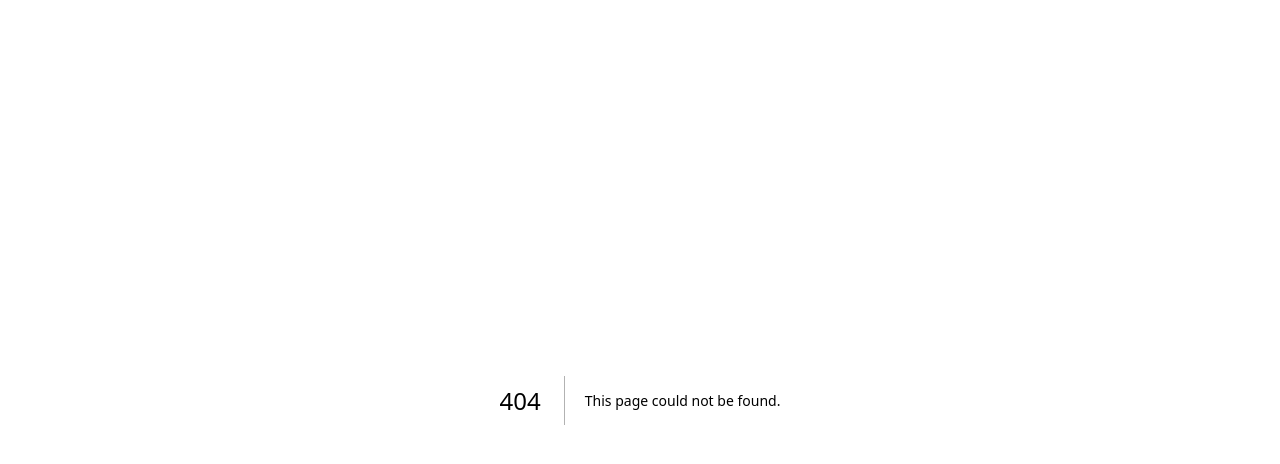
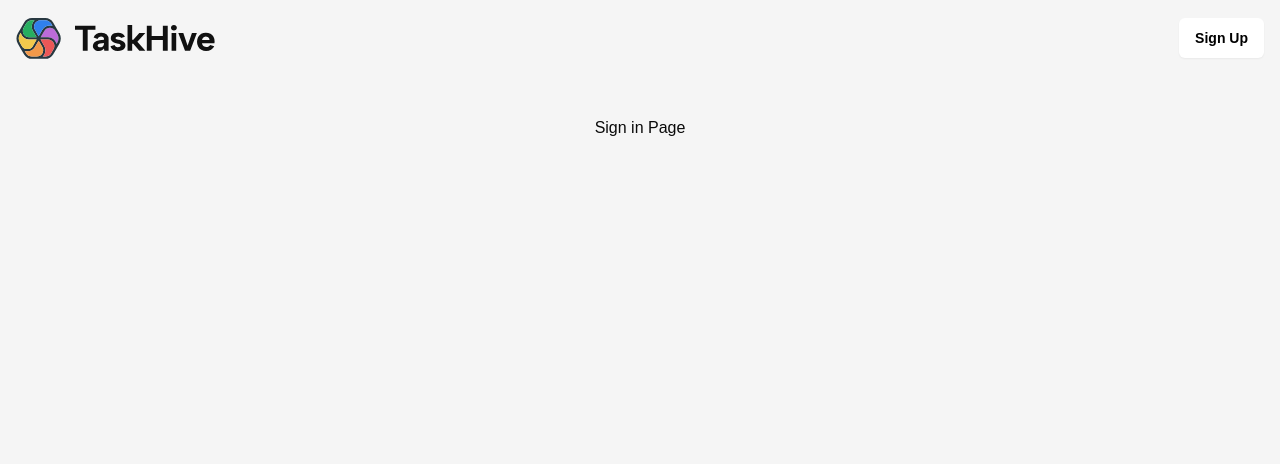
Before and after one commit to DogukanErzurum/taskhive, a Next.js app: page /sign-in in a window 1280 px wide. Before the commit this address had no page. Shown: the top 464 px of the page. Built offline with nearby package versions, Linux system fonts and the light colour scheme.

Commit message:
Login page and registration page started

```diff
--- a/package.json
+++ b/package.json
@@ -14,6 +14,7 @@
     "@radix-ui/react-checkbox": "^1.3.3",
     "@radix-ui/react-dialog": "^1.1.15",
     "@radix-ui/react-dropdown-menu": "^2.1.16",
+    "@radix-ui/react-icons": "^1.3.2",
     "@radix-ui/react-label": "^2.1.7",
     "@radix-ui/react-popover": "^1.1.15",
     "@radix-ui/react-scroll-area": "^1.2.10",
--- /dev/null
+++ b/src/app/(auth)/layout.tsx
@@ -0,0 +1,43 @@
+"use client";
+
+import Image from "next/image";
+import Link from "next/link";
+import { usePathname } from "next/navigation";
+import React from "react";
+
+import { Button } from "@/components/ui/button";
+
+interface AuthLayoutProps {
+  children: React.ReactNode;
+}
+const AuthLayout = ({ children }: AuthLayoutProps) => {
+  const pathname = usePathname();
+  const isSignIn = pathname === "/sign-in";
+
+  return (
+    <main className="min-h-screen bg-neutral-100">
+      <div className="mx-auto max-w-screen-2xl p-4">
+        <nav className="flex items-center justify-between">
+          <Image
+            src="/logo.svg"
+            alt="logo"
+            width={200}
+            height={100}
+          />
+          <Button
+            asChild
+            variant="secondary">
+            <Link href={isSignIn ? "/sign-up" : "/sign-in"}>
+              {isSignIn ? "Sign Up" : "Login"}
+            </Link>
+          </Button>
+        </nav>
+        <div className="flex flex-col items-center justify-center pt-4 md:pt-14">
+          {children}
+        </div>
+      </div>
+    </main>
+  );
+};
+
+export default AuthLayout;
--- /dev/null
+++ b/src/app/(auth)/sign-in/page.tsx
@@ -0,0 +1,9 @@
+const SignInPage =  () => {
+  return (
+    <div>
+        Sign in Page
+    </div>
+  );
+};
+
+export default SignInPage;
--- /dev/null
+++ b/src/app/(auth)/sign-up/page.tsx
@@ -0,0 +1,9 @@
+const SignUpPage =  () => {
+    return (
+      <div>
+          Sign up Page
+      </div>
+    );
+  };
+
+  export default SignUpPage;
--- a/src/app/layout.tsx
+++ b/src/app/layout.tsx
@@ -14,7 +14,7 @@
 });
 
 export const metadata: Metadata = {
-  title: "Create Next App",
+  title: "TaskHive",
   description: "Generated by create next app",
 };
 
--- a/src/app/page.tsx
+++ b/src/app/page.tsx
@@ -1,101 +1,11 @@
-import Image from "next/image";
+import { Button } from "@/components/ui/button";
 
 export default function Home() {
   return (
-    <div className="grid grid-rows-[20px_1fr_20px] items-center justify-items-center min-h-screen p-8 pb-20 gap-16 sm:p-20 font-[family-name:var(--font-geist-sans)]">
-      <main className="flex flex-col gap-8 row-start-2 items-center sm:items-start">
-        <Image
-          className="dark:invert"
-          src="https://nextjs.org/icons/next.svg"
-          alt="Next.js logo"
-          width={180}
-          height={38}
-          priority
-        />
-        <ol className="list-inside list-decimal text-sm text-center sm:text-left font-[family-name:var(--font-geist-mono)]">
-          <li className="mb-2">
-            Get started by editing{" "}
-            <code className="bg-black/[.05] dark:bg-white/[.06] px-1 py-0.5 rounded font-semibold">
-              src/app/page.tsx
-            </code>
-            .
-          </li>
-          <li>Save and see your changes instantly.</li>
-        </ol>
-
-        <div className="flex gap-4 items-center flex-col sm:flex-row">
-          <a
-            className="rounded-full border border-solid border-transparent transition-colors flex items-center justify-center bg-foreground text-background gap-2 hover:bg-[#383838] dark:hover:bg-[#ccc] text-sm sm:text-base h-10 sm:h-12 px-4 sm:px-5"
-            href="https://vercel.com/new?utm_source=create-next-app&utm_medium=appdir-template-tw&utm_campaign=create-next-app"
-            target="_blank"
-            rel="noopener noreferrer"
-          >
-            <Image
-              className="dark:invert"
-              src="https://nextjs.org/icons/vercel.svg"
-              alt="Vercel logomark"
-              width={20}
-              height={20}
-            />
-            Deploy now
-          </a>
-          <a
-            className="rounded-full border border-solid border-black/[.08] dark:border-white/[.145] transition-colors flex items-center justify-center hover:bg-[#f2f2f2] dark:hover:bg-[#1a1a1a] hover:border-transparent text-sm sm:text-base h-10 sm:h-12 px-4 sm:px-5 sm:min-w-44"
-            href="https://nextjs.org/docs?utm_source=create-next-app&utm_medium=appdir-template-tw&utm_campaign=create-next-app"
-            target="_blank"
-            rel="noopener noreferrer"
-          >
-            Read our docs
-          </a>
-        </div>
-      </main>
-      <footer className="row-start-3 flex gap-6 flex-wrap items-center justify-center">
-        <a
-          className="flex items-center gap-2 hover:underline hover:underline-offset-4"
-          href="https://nextjs.org/learn?utm_source=create-next-app&utm_medium=appdir-template-tw&utm_campaign=create-next-app"
-          target="_blank"
-          rel="noopener noreferrer"
-        >
-          <Image
-            aria-hidden
-            src="https://nextjs.org/icons/file.svg"
-            alt="File icon"
-            width={16}
-            height={16}
-          />
-          Learn
-        </a>
-        <a
-          className="flex items-center gap-2 hover:underline hover:underline-offset-4"
-          href="https://vercel.com/templates?framework=next.js&utm_source=create-next-app&utm_medium=appdir-template-tw&utm_campaign=create-next-app"
-          target="_blank"
-          rel="noopener noreferrer"
-        >
-          <Image
-            aria-hidden
-            src="https://nextjs.org/icons/window.svg"
-            alt="Window icon"
-            width={16}
-            height={16}
-          />
-          Examples
-        </a>
-        <a
-          className="flex items-center gap-2 hover:underline hover:underline-offset-4"
-          href="https://nextjs.org?utm_source=create-next-app&utm_medium=appdir-template-tw&utm_campaign=create-next-app"
-          target="_blank"
-          rel="noopener noreferrer"
-        >
-          <Image
-            aria-hidden
-            src="https://nextjs.org/icons/globe.svg"
-            alt="Globe icon"
-            width={16}
-            height={16}
-          />
-          Go to nextjs.org →
-        </a>
-      </footer>
+    <div className="flex gap-4">
+      <Button variant="primary">
+        Primary
+      </Button>
     </div>
-  );
+  )
 }
--- a/src/components/ui/button.tsx
+++ b/src/components/ui/button.tsx
@@ -1,57 +1,60 @@
-import * as React from "react"
-import { Slot } from "@radix-ui/react-slot"
-import { cva, type VariantProps } from "class-variance-authority"
+import * as React from "react";
+import { Slot } from "@radix-ui/react-slot";
+import { cva, type VariantProps } from "class-variance-authority";
 
-import { cn } from "@/lib/utils"
+import { cn } from "@/lib/utils";
 
 const buttonVariants = cva(
-  "inline-flex items-center justify-center gap-2 whitespace-nowrap rounded-md text-sm font-medium transition-colors focus-visible:outline-none focus-visible:ring-1 focus-visible:ring-ring disabled:pointer-events-none disabled:opacity-50 [&_svg]:pointer-events-none [&_svg]:size-4 [&_svg]:shrink-0",
+  "inline-flex items-center justify-center gap-2 whitespace-nowrap rounded-md text-sm font-semibold transition-colors focus-visible:outline-none focus-visible:ring-1 focus-visible:ring-ring disabled:pointer-events-none disabled:bg-neutral-100 disabled:from-neutral-100 disabled:to-neutral-100 disabled:text-neutral-300 border-neutral-200 shadow-sm [&_svg]:pointer-events-none [&_svg]:size-4 [&_svg]:shrink-0",
   {
     variants: {
       variant: {
-        default:
-          "bg-primary text-primary-foreground shadow hover:bg-primary/90",
+        primary:
+          "bg-gradient-to-b from-blue-600 to-blue-700 text-primary-foreground hover:from-blue-700 hover:to-blue-700",
         destructive:
-          "bg-destructive text-destructive-foreground shadow-sm hover:bg-destructive/90",
+          "bg-gradient-to-b from-amber-600 to-amber-700 text-destructive-foreground hover:from-amber-700 hover:to-amber-700",
         outline:
           "border border-input bg-background shadow-sm hover:bg-accent hover:text-accent-foreground",
-        secondary:
-          "bg-secondary text-secondary-foreground shadow-sm hover:bg-secondary/80",
-        ghost: "hover:bg-accent hover:text-accent-foreground",
-        link: "text-primary underline-offset-4 hover:underline",
+        secondary: "bg-white text-black hover:bg-neutral-100",
+        ghost:
+          "border-transparent shadow-none hover:bg-accent hover:text-accent-foreground",
+        muted: "bg-neutral-200 text-neutral-600 hover:bg-neutral-200/80",
+        teritary:
+          "bg-blue-100 text-blue-600 border-transparent hover:bg-blue-200 shadow-none",
       },
       size: {
-        default: "h-9 px-4 py-2",
-        sm: "h-8 rounded-md px-3 text-xs",
-        lg: "h-10 rounded-md px-8",
-        icon: "h-9 w-9",
+        default: "h-10 px-4 py-2",
+        sm: "h-8 rounded-md px-3",
+        xs: "h-7 rounded-md px-2 text-xs",
+        lg: "h-12 rounded-md px-8",
+        icon: "h-8 w-8",
       },
     },
     defaultVariants: {
-      variant: "default",
+      variant: "primary",
       size: "default",
     },
   }
-)
+);
 
 export interface ButtonProps
   extends React.ButtonHTMLAttributes<HTMLButtonElement>,
     VariantProps<typeof buttonVariants> {
-  asChild?: boolean
+  asChild?: boolean;
 }
 
 const Button = React.forwardRef<HTMLButtonElement, ButtonProps>(
   ({ className, variant, size, asChild = false, ...props }, ref) => {
-    const Comp = asChild ? Slot : "button"
+    const Comp = asChild ? Slot : "button";
     return (
       <Comp
         className={cn(buttonVariants({ variant, size, className }))}
         ref={ref}
         {...props}
       />
-    )
+    );
   }
-)
-Button.displayName = "Button"
+);
+Button.displayName = "Button";
 
-export { Button, buttonVariants }
+export { Button, buttonVariants };
--- a/src/components/ui/chart.tsx
+++ b/src/components/ui/chart.tsx
@@ -1,50 +1,50 @@
-"use client"
+"use client";
 
-import * as React from "react"
-import * as RechartsPrimitive from "recharts"
+import * as React from "react";
+import * as RechartsPrimitive from "recharts";
 
-import { cn } from "@/lib/utils"
+import { cn } from "@/lib/utils";
 
 // Format: { THEME_NAME: CSS_SELECTOR }
-const THEMES = { light: "", dark: ".dark" } as const
+const THEMES = { light: "", dark: ".dark" } as const;
 
 export type ChartConfig = {
   [k in string]: {
-    label?: React.ReactNode
-    icon?: React.ComponentType
+    label?: React.ReactNode;
+    icon?: React.ComponentType;
   } & (
     | { color?: string; theme?: never }
     | { color?: never; theme: Record<keyof typeof THEMES, string> }
-  )
-}
+  );
+};
 
 type ChartContextProps = {
-  config: ChartConfig
-}
+  config: ChartConfig;
+};
 
-const ChartContext = React.createContext<ChartContextProps | null>(null)
+const ChartContext = React.createContext<ChartContextProps | null>(null);
 
 function useChart() {
-  const context = React.useContext(ChartContext)
+  const context = React.useContext(ChartContext);
 
   if (!context) {
-    throw new Error("useChart must be used within a <ChartContainer />")
+    throw new Error("useChart must be used within a <ChartContainer />");
   }
 
-  return context
+  return context;
 }
 
 const ChartContainer = React.forwardRef<
   HTMLDivElement,
   React.ComponentProps<"div"> & {
-    config: ChartConfig
+    config: ChartConfig;
     children: React.ComponentProps<
       typeof RechartsPrimitive.ResponsiveContainer
-    >["children"]
+    >["children"];
   }
 >(({ id, className, children, config, ...props }, ref) => {
-  const uniqueId = React.useId()
-  const chartId = `chart-${id || uniqueId.replace(/:/g, "")}`
+  const uniqueId = React.useId();
+  const chartId = `chart-${id || uniqueId.replace(/:/g, "")}`;
 
   return (
     <ChartContext.Provider value={{ config }}>
@@ -63,17 +63,18 @@
         </RechartsPrimitive.ResponsiveContainer>
       </div>
     </ChartContext.Provider>
-  )
-})
-ChartContainer.displayName = "Chart"
+  );
+});
+ChartContainer.displayName = "Chart";
 
 const ChartStyle = ({ id, config }: { id: string; config: ChartConfig }) => {
   const colorConfig = Object.entries(config).filter(
-    ([, config]) => config.theme || config.color
-  )
+    // eslint-disable-next-line @typescript-eslint/no-unused-vars
+    ([_, config]) => config.theme || config.color
+  );
 
   if (!colorConfig.length) {
-    return null
+    return null;
   }
 
   return (
@@ -87,8 +88,8 @@
   .map(([key, itemConfig]) => {
     const color =
       itemConfig.theme?.[theme as keyof typeof itemConfig.theme] ||
-      itemConfig.color
-    return color ? `  --color-${key}: ${color};` : null
+      itemConfig.color;
+    return color ? `  --color-${key}: ${color};` : null;
   })
   .join("\n")}
 }
@@ -97,20 +98,20 @@
           .join("\n"),
       }}
     />
-  )
-}
+  );
+};
 
-const ChartTooltip = RechartsPrimitive.Tooltip
+const ChartTooltip = RechartsPrimitive.Tooltip;
 
 const ChartTooltipContent = React.forwardRef<
   HTMLDivElement,
   React.ComponentProps<typeof RechartsPrimitive.Tooltip> &
     React.ComponentProps<"div"> & {
-      hideLabel?: boolean
-      hideIndicator?: boolean
-      indicator?: "line" | "dot" | "dashed"
-      nameKey?: string
-      labelKey?: string
+      hideLabel?: boolean;
+      hideIndicator?: boolean;
+      indicator?: "line" | "dot" | "dashed";
+      nameKey?: string;
+      labelKey?: string;
     }
 >(
   (
@@ -131,34 +132,34 @@
     },
     ref
   ) => {
-    const { config } = useChart()
+    const { config } = useChart();
 
     const tooltipLabel = React.useMemo(() => {
       if (hideLabel || !payload?.length) {
-        return null
+        return null;
       }
 
-      const [item] = payload
-      const key = `${labelKey || item?.dataKey || item?.name || "value"}`
-      const itemConfig = getPayloadConfigFromPayload(config, item, key)
+      const [item] = payload;
+      const key = `${labelKey || item.dataKey || item.name || "value"}`;
+      const itemConfig = getPayloadConfigFromPayload(config, item, key);
       const value =
         !labelKey && typeof label === "string"
           ? config[label as keyof typeof config]?.label || label
-          : itemConfig?.label
+          : itemConfig?.label;
 
       if (labelFormatter) {
         return (
           <div className={cn("font-medium", labelClassName)}>
             {labelFormatter(value, payload)}
           </div>
-        )
+        );
       }
 
       if (!value) {
-        return null
+        return null;
       }
 
-      return <div className={cn("font-medium", labelClassName)}>{value}</div>
+      return <div className={cn("font-medium", labelClassName)}>{value}</div>;
     }, [
       label,
       labelFormatter,
@@ -167,13 +168,13 @@
       labelClassName,
       config,
       labelKey,
-    ])
+    ]);
 
     if (!active || !payload?.length) {
-      return null
+      return null;
     }
 
-    const nestLabel = payload.length === 1 && indicator !== "dot"
+    const nestLabel = payload.length === 1 && indicator !== "dot";
 
     return (
       <div
@@ -186,9 +187,9 @@
         {!nestLabel ? tooltipLabel : null}
         <div className="grid gap-1.5">
           {payload.map((item, index) => {
-            const key = `${nameKey || item.name || item.dataKey || "value"}`
-            const itemConfig = getPayloadConfigFromPayload(config, item, key)
-            const indicatorColor = color || item.payload.fill || item.color
+            const key = `${nameKey || item.name || item.dataKey || "value"}`;
+            const itemConfig = getPayloadConfigFromPayload(config, item, key);
+            const indicatorColor = color || item.payload.fill || item.color;
 
             return (
               <div
@@ -247,33 +248,33 @@
                   </>
                 )}
               </div>
-            )
+            );
           })}
         </div>
       </div>
-    )
+    );
   }
-)
-ChartTooltipContent.displayName = "ChartTooltip"
+);
+ChartTooltipContent.displayName = "ChartTooltip";
 
-const ChartLegend = RechartsPrimitive.Legend
+const ChartLegend = RechartsPrimitive.Legend;
 
 const ChartLegendContent = React.forwardRef<
   HTMLDivElement,
   React.ComponentProps<"div"> &
     Pick<RechartsPrimitive.LegendProps, "payload" | "verticalAlign"> & {
-      hideIcon?: boolean
-      nameKey?: string
+      hideIcon?: boolean;
+      nameKey?: string;
     }
 >(
   (
     { className, hideIcon = false, payload, verticalAlign = "bottom", nameKey },
     ref
   ) => {
-    const { config } = useChart()
+    const { config } = useChart();
 
     if (!payload?.length) {
-      return null
+      return null;
     }
 
     return (
@@ -286,8 +287,8 @@
         )}
       >
         {payload.map((item) => {
-          const key = `${nameKey || item.dataKey || "value"}`
-          const itemConfig = getPayloadConfigFromPayload(config, item, key)
+          const key = `${nameKey || item.dataKey || "value"}`;
+          const itemConfig = getPayloadConfigFromPayload(config, item, key);
 
           return (
             <div
@@ -308,13 +309,13 @@
               )}
               {itemConfig?.label}
             </div>
-          )
+          );
         })}
       </div>
-    )
+    );
   }
-)
-ChartLegendContent.displayName = "ChartLegend"
+);
+ChartLegendContent.displayName = "ChartLegend";
 
 // Helper to extract item config from a payload.
 function getPayloadConfigFromPayload(
@@ -323,7 +324,7 @@
   key: string
 ) {
   if (typeof payload !== "object" || payload === null) {
-    return undefined
+    return undefined;
   }
 
   const payloadPayload =
@@ -331,15 +332,15 @@
     typeof payload.payload === "object" &&
     payload.payload !== null
       ? payload.payload
-      : undefined
+      : undefined;
 
-  let configLabelKey: string = key
+  let configLabelKey: string = key;
 
   if (
     key in payload &&
     typeof payload[key as keyof typeof payload] === "string"
   ) {
-    configLabelKey = payload[key as keyof typeof payload] as string
+    configLabelKey = payload[key as keyof typeof payload] as string;
   } else if (
     payloadPayload &&
     key in payloadPayload &&
@@ -347,12 +348,12 @@
   ) {
     configLabelKey = payloadPayload[
       key as keyof typeof payloadPayload
-    ] as string
+    ] as string;
   }
 
   return configLabelKey in config
     ? config[configLabelKey]
-    : config[key as keyof typeof config]
+    : config[key as keyof typeof config];
 }
 
 export {
@@ -362,4 +363,4 @@
   ChartLegend,
   ChartLegendContent,
   ChartStyle,
-}
+};
--- a/src/components/ui/input.tsx
+++ b/src/components/ui/input.tsx
@@ -1,22 +1,24 @@
-import * as React from "react"
+import * as React from "react";
 
-import { cn } from "@/lib/utils"
+import { cn } from "@/lib/utils";
 
-const Input = React.forwardRef<HTMLInputElement, React.ComponentProps<"input">>(
+export type InputProps = React.InputHTMLAttributes<HTMLInputElement>
+
+const Input = React.forwardRef<HTMLInputElement, InputProps>(
   ({ className, type, ...props }, ref) => {
     return (
       <input
         type={type}
         className={cn(
-          "flex h-9 w-full rounded-md border border-input bg-transparent px-3 py-1 text-base shadow-sm transition-colors file:border-0 file:bg-transparent file:text-sm file:font-medium file:text-foreground placeholder:text-muted-foreground focus-visible:outline-none focus-visible:ring-1 focus-visible:ring-ring disabled:cursor-not-allowed disabled:opacity-50 md:text-sm",
+          "flex h-12 w-full rounded-md border border-input bg-transparent px-3 py-1 text-sm shadow-sm transition-colors file:border-0 file:bg-transparent file:text-sm file:font-medium file:text-foreground placeholder:text-muted-foreground focus-visible:outline-none focus-visible:ring-1 focus-visible:ring-ring disabled:cursor-not-allowed disabled:opacity-50",
           className
         )}
         ref={ref}
         {...props}
       />
-    )
+    );
   }
-)
-Input.displayName = "Input"
+);
+Input.displayName = "Input";
 
-export { Input }
+export { Input };
--- a/src/components/ui/select.tsx
+++ b/src/components/ui/select.tsx
@@ -19,7 +19,7 @@
   <SelectPrimitive.Trigger
     ref={ref}
     className={cn(
-      "flex h-9 w-full items-center justify-between whitespace-nowrap rounded-md border border-input bg-transparent px-3 py-2 text-sm shadow-sm ring-offset-background data-[placeholder]:text-muted-foreground focus:outline-none focus:ring-1 focus:ring-ring disabled:cursor-not-allowed disabled:opacity-50 [&>span]:line-clamp-1",
+      "flex h-12 w-full items-center justify-between whitespace-nowrap rounded-md border border-input bg-transparent px-3 py-2 text-sm shadow-sm ring-offset-background data-[placeholder]:text-muted-foreground focus:outline-none focus:ring-1 focus:ring-ring disabled:cursor-not-allowed disabled:opacity-50 [&>span]:line-clamp-1",
       className
     )}
     {...props}
--- a/src/components/ui/textarea.tsx
+++ b/src/components/ui/textarea.tsx
@@ -1,22 +1,23 @@
-import * as React from "react"
+import * as React from "react";
 
-import { cn } from "@/lib/utils"
+import { cn } from "@/lib/utils";
 
-const Textarea = React.forwardRef<
-  HTMLTextAreaElement,
-  React.ComponentProps<"textarea">
->(({ className, ...props }, ref) => {
+export type TextareaProps = React.TextareaHTMLAttributes<HTMLTextAreaElement>;
+
+const Textarea = React.forwardRef<HTMLTextAreaElement, TextareaProps>(
+  ({ className, ...props }, ref) => {
     return (
       <textarea
         className={cn(
-        "flex min-h-[60px] w-full rounded-md border border-input bg-transparent px-3 py-2 text-base shadow-sm placeholder:text-muted-foreground focus-visible:outline-none focus-visible:ring-1 focus-visible:ring-ring disabled:cursor-not-allowed disabled:opacity-50 md:text-sm",
+          "flex min-h-[60px] w-full rounded-md border border-input bg-transparent px-3 py-2 text-sm shadow-sm placeholder:text-muted-foreground focus-visible:outline-none focus-visible:ring-1 focus-visible:ring-ring disabled:cursor-not-allowed disabled:opacity-50",
           className
         )}
         ref={ref}
         {...props}
       />
-  )
-})
-Textarea.displayName = "Textarea"
+    );
+  }
+);
+Textarea.displayName = "Textarea";
 
-export { Textarea }
+export { Textarea };
```
Also changed, not shown: public/logo.svg (added), 1 other file (tests, documents, lock files or other folders). Lines whose indentation alone changed are shown as unchanged.
